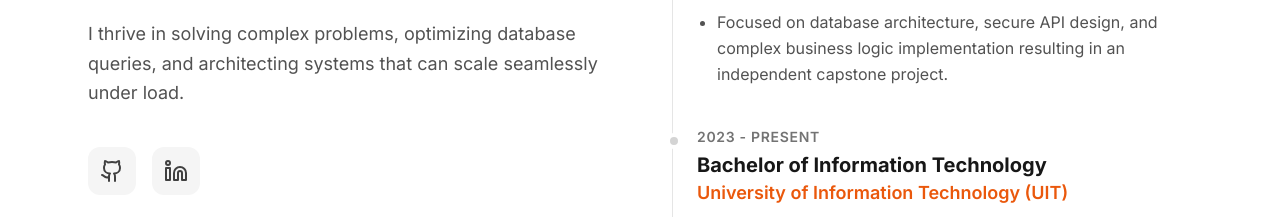
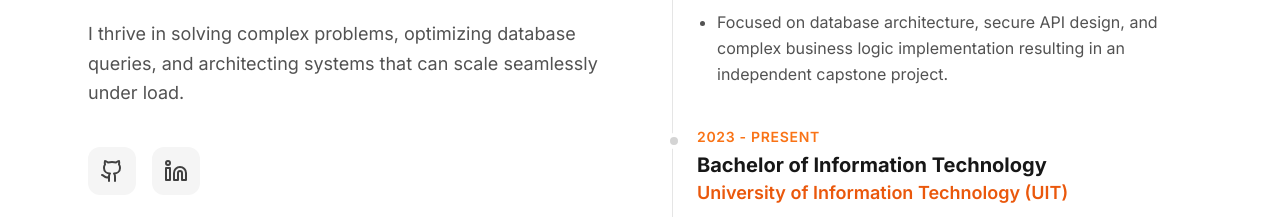
Before and after one commit to ducpham211/Portfolio, a React (Vite) app: page / in a window 1280 px wide. Shown: the part 1140-1357 px from the top of the page. Built offline with nearby package versions, Linux system fonts and the light colour scheme.

Commit message:
fix: change the color of period heading

```diff
--- a/src/App.jsx
+++ b/src/App.jsx
@@ -379,7 +379,7 @@ export default function App() {
                 {/* Edu 1 */}
                 <div className="relative">
                   <div className="absolute -left-[31px] top-1.5 w-4 h-4 rounded-full bg-neutral-300 dark:bg-neutral-600 border-4 border-light-bg dark:border-dark-bg" />
-                  <span className="text-sm font-semibold text-neutral-500 dark:text-neutral-400 tracking-wider uppercase mb-1 block">2023 - Present</span>
+                  <span className="text-sm font-semibold text-brand-500 tracking-wider uppercase mb-1 block">2023 - Present</span>
                   <h3 className="text-xl font-bold text-neutral-900 dark:text-white">Bachelor of Information Technology</h3>
                   <h4 className="text-lg font-semibold text-brand-600 dark:text-brand-400 mb-3">University of Information Technology (UIT)</h4>
                    <ul className="list-disc pl-5 text-neutral-600 dark:text-neutral-400 leading-relaxed mt-3">
```
